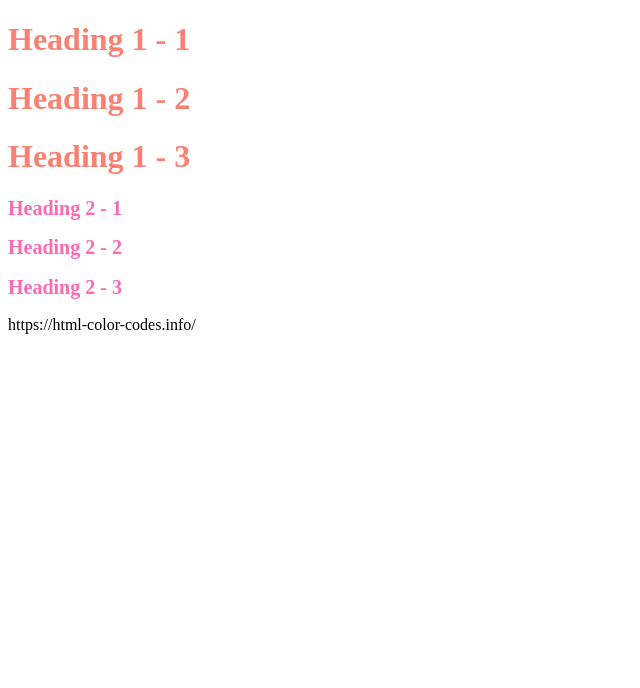
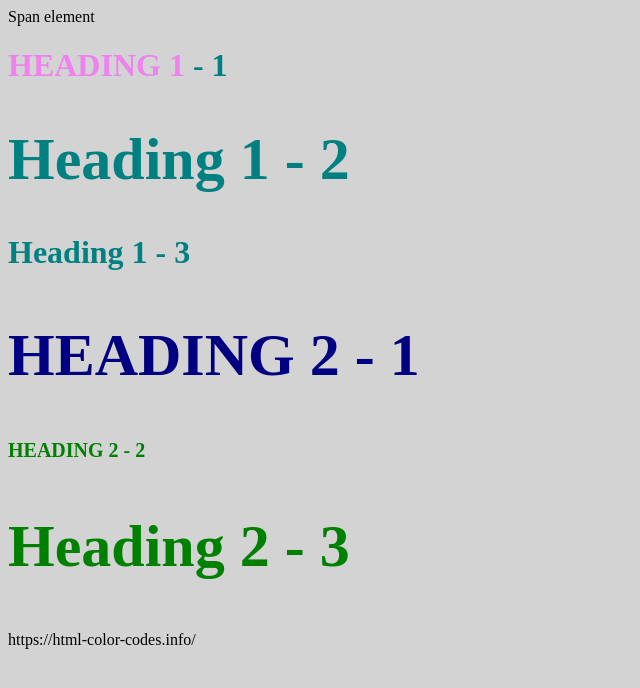
Before and after one commit to witchcoveninitiate/nct-superhuman, a plain HTML site: page style-test.html in a window 1280 px wide. Shown: the whole page, without its empty margins (0-640 px from the left). Drawn offline with Linux system fonts and the light colour scheme.

Commit message:
created teshtml page and test css file

```diff
--- /dev/null
+++ b/css/test.css
@@ -0,0 +1,32 @@
+body{
+	background-color: lightgrey;
+}
+h1{
+	font-size: 30px:;
+	color:teal;
+}
+
+h2{
+	color:red;
+	font-size: 20px;
+}
+
+h2{
+	color:green;
+}
+
+.big{
+	font-size: 60px;
+}
+
+.uppercase{
+	text-transform: uppercase;
+}
+
+.big.uppercase{
+	color:navy;
+}
+
+h1 span{
+	color:violet;
+}
--- a/style-test.html
+++ b/style-test.html
@@ -2,21 +2,17 @@
 <html>
 <head>
 	<title>Style Test</title>
-	<style type="text/css">
-		h1{
-			font-size: 30px:;
-			color:salmon;
-		}
-	</style>
+	<link rel="stylesheet" type="text/css" href="css/test.css">
 </head>
 <body>
-
-	<h1>Heading 1 - 1</h1>
-	<h1>Heading 1 - 2</h1>
+	<span>Span element</span>
+	<h1 class="uppercase"><span>Heading 1</span>
+	 - 1</h1>
+	<h1 class="big">Heading 1 - 2</h1>
 	<h1>Heading 1 - 3</h1>
-	<h2 style="font-size: 20px;color:hotpink;">Heading 2 - 1</h2>
-	<h2 style="font-size: 20px;color:hotpink;">Heading 2 - 2</h2>
-	<h2 style="font-size: 20px;color:hotpink;">Heading 2 - 3</h2>
+	<h2 class="big uppercase">Heading 2 - 1</h2>
+	<h2 class="uppercase">Heading 2 - 2</h2>
+	<h2 class="big">Heading 2 - 3</h2>
 
 </body>
 </html>
```
